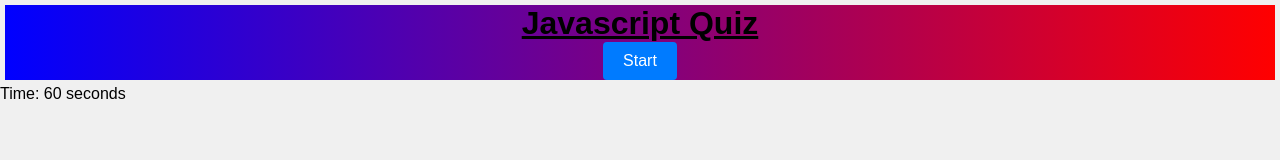
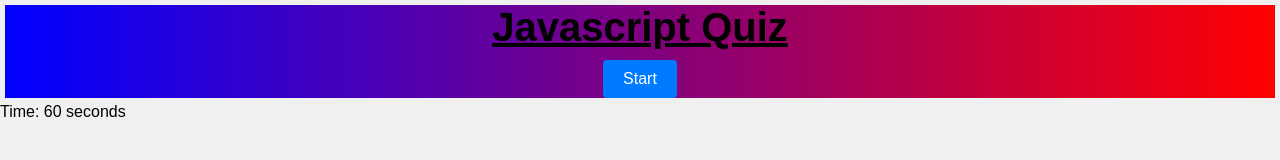
Before and after one commit to AHuss13/API-Test-Challenge, a plain HTML site: page Index.html in a window 1280 px wide. Drawn offline with Linux system fonts and the light colour scheme.

Commit message:
increased title size and score padding

```diff
--- a/Style.css
+++ b/Style.css
@@ -13,6 +13,15 @@ body {
 h1, h2, p {
   margin: 0;
   padding: 0;
+}
+
+h1 {
+  font-size: 40px;
+
+}
+
+#last-try {
+  padding: 5px;
 }
 
 button {
```
